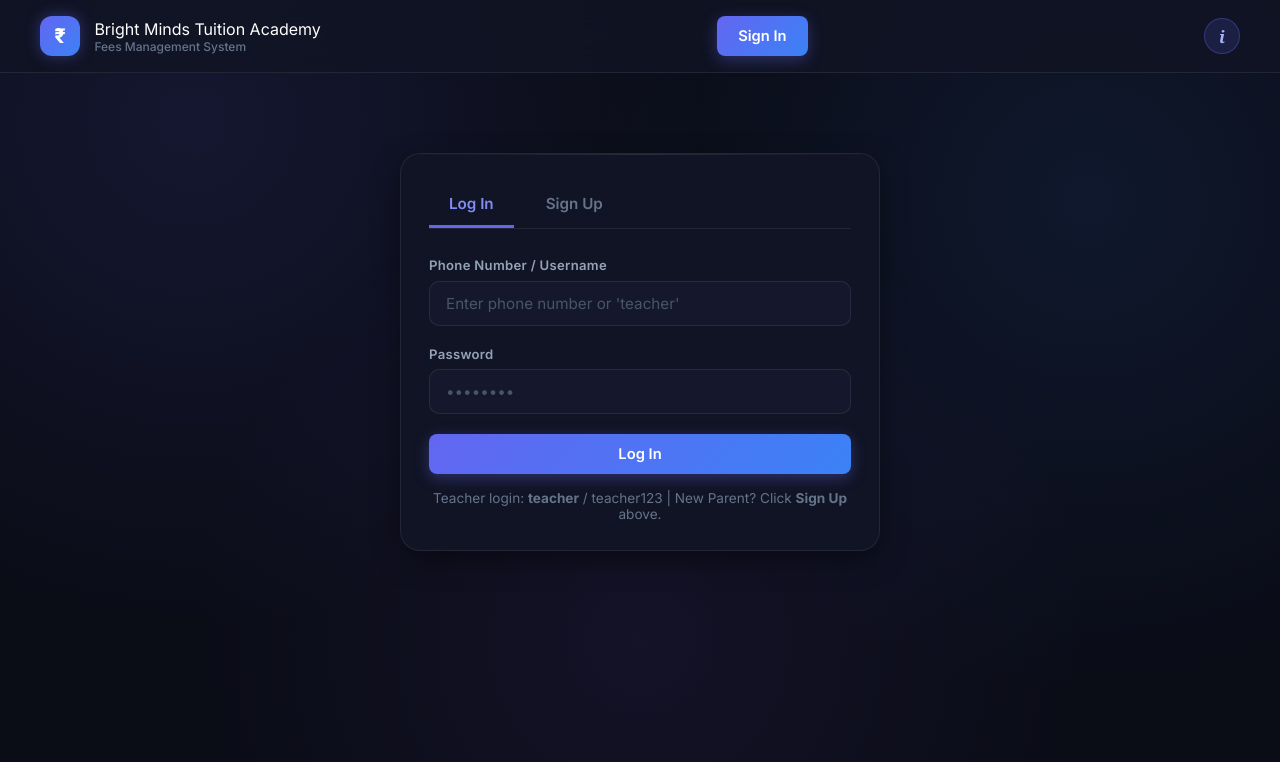
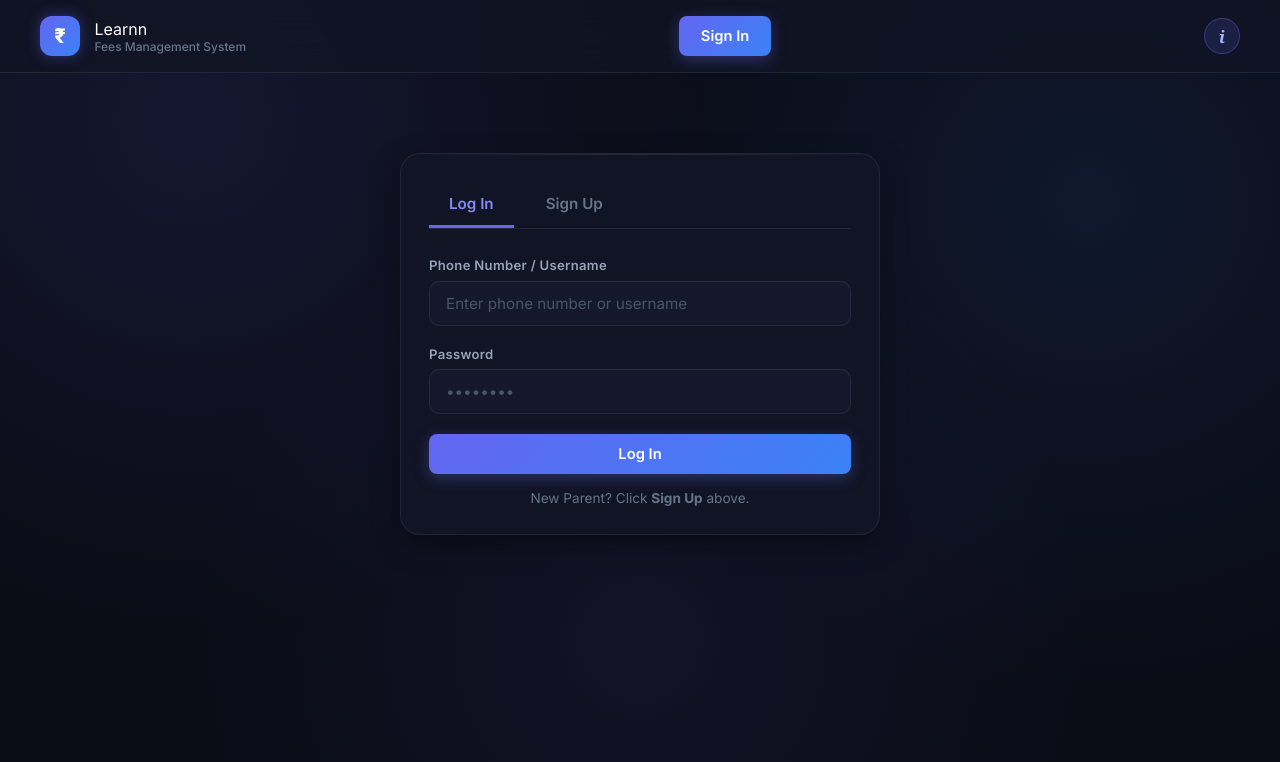
Before and after one commit to Vilog7/FeesSystem, a Flask app: page / in a window 1280 px wide. Shown: the top 762 px of the page. Run offline with Flask 3, Linux system fonts and the light colour scheme; data comes from the database, SQL or seed files in the repository.

Commit message:
Update site name to Learnn Fees System and hide teacher credentials

```diff
--- a/db.py
+++ b/db.py
@@ -108,7 +108,7 @@ def init_db():
 
     # Seed initial default settings if empty
     default_settings = [
-        ('tuition_name', 'Bright Minds Tuition Academy'),
+        ('tuition_name', 'Learnn'),
         ('tuition_upi_id', 'tuitionteacher@upi'),
         ('teacher_phone', '9876543210'),
         ('current_year', '2026'),
--- a/templates/index.html
+++ b/templates/index.html
@@ -3,7 +3,7 @@
 <head>
   <meta charset="UTF-8">
   <meta name="viewport" content="width=device-width, initial-scale=1.0">
-  <title>Tuition Fee Management Portal</title>
+  <title>Learnn Fees System</title>
   <link rel="stylesheet" href="/static/css/style.css">
   <link rel="preconnect" href="https://fonts.googleapis.com">
   <link rel="preconnect" href="https://fonts.gstatic.com" crossorigin>
@@ -16,7 +16,7 @@
     <a href="/" class="brand">
       <div class="brand-icon">₹</div>
       <div>
-        <span id="navTuitionName">Bright Minds Academy</span>
+        <span id="navTuitionName">Learnn</span>
         <span style="font-size: 0.75rem; display: block; color: var(--text-muted); font-weight: 500;">Fees Management System</span>
       </div>
     </a>
@@ -47,7 +47,7 @@
       <form id="loginForm" onsubmit="handleLogin(event)">
         <div class="form-group">
           <label class="form-label">Phone Number / Username</label>
-          <input type="text" id="loginUsername" class="form-control" placeholder="Enter phone number or 'teacher'" required autocomplete="username">
+          <input type="text" id="loginUsername" class="form-control" placeholder="Enter phone number or username" required autocomplete="username">
           <small id="roleHint" style="font-size: 0.75rem; color: var(--accent); margin-top: 4px; display: block;"></small>
         </div>
         <div class="form-group">
@@ -56,7 +56,7 @@
         </div>
         <button type="submit" class="btn btn-primary" style="width: 100%;">Log In</button>
         <div style="margin-top: 1rem; font-size: 0.85rem; color: var(--text-muted); text-align: center;">
-          Teacher login: <b>teacher</b> / <code>teacher123</code> | New Parent? Click <b>Sign Up</b> above.
+          New Parent? Click <b>Sign Up</b> above.
         </div>
       </form>
 
--- a/templates/pay.html
+++ b/templates/pay.html
@@ -3,7 +3,7 @@
 <head>
   <meta charset="UTF-8">
   <meta name="viewport" content="width=device-width, initial-scale=1.0">
-  <title>Pay Tuition Fees - Personal Payment Link</title>
+  <title>Learnn Fees System - Personal Payment Link</title>
   <link rel="stylesheet" href="/static/css/style.css">
   <link rel="preconnect" href="https://fonts.googleapis.com">
   <link rel="preconnect" href="https://fonts.gstatic.com" crossorigin>
@@ -26,8 +26,8 @@
     <a href="/" class="brand">
       <div class="brand-icon">₹</div>
       <div>
-        <span id="navTuitionName">Bright Minds Academy</span>
-        <span style="font-size: 0.75rem; display: block; color: var(--text-muted); font-weight: 500;">Online Student Fee Portal</span>
+        <span id="navTuitionName">Learnn</span>
+        <span style="font-size: 0.75rem; display: block; color: var(--text-muted); font-weight: 500;">Fees Management System</span>
       </div>
     </a>
     <div style="display: flex; align-items: center; gap: 0.75rem;">
```
Also changed, not shown: README.md.
